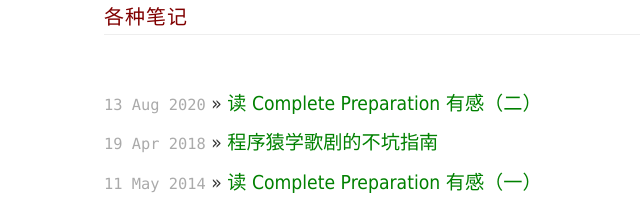
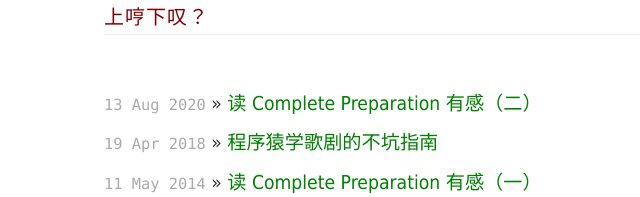
Before and after one commit to kwopera/kwopera.github.io, a Jekyll site: the page built from index.html, in a window 1280 px wide. Shown: the top 197 px of the page, without its empty margins (176-816 px from the left). Built offline with Jekyll 4.4.1, drawn with Linux system fonts in a browser that asks for light colours.

Commit message:
site name

```diff
--- a/_config.yml
+++ b/_config.yml
@@ -1,3 +1,3 @@
-name: 各种笔记
+name: 上哼下叹？
 hightlighter: rouge
 date_format: "ordinal"
```
